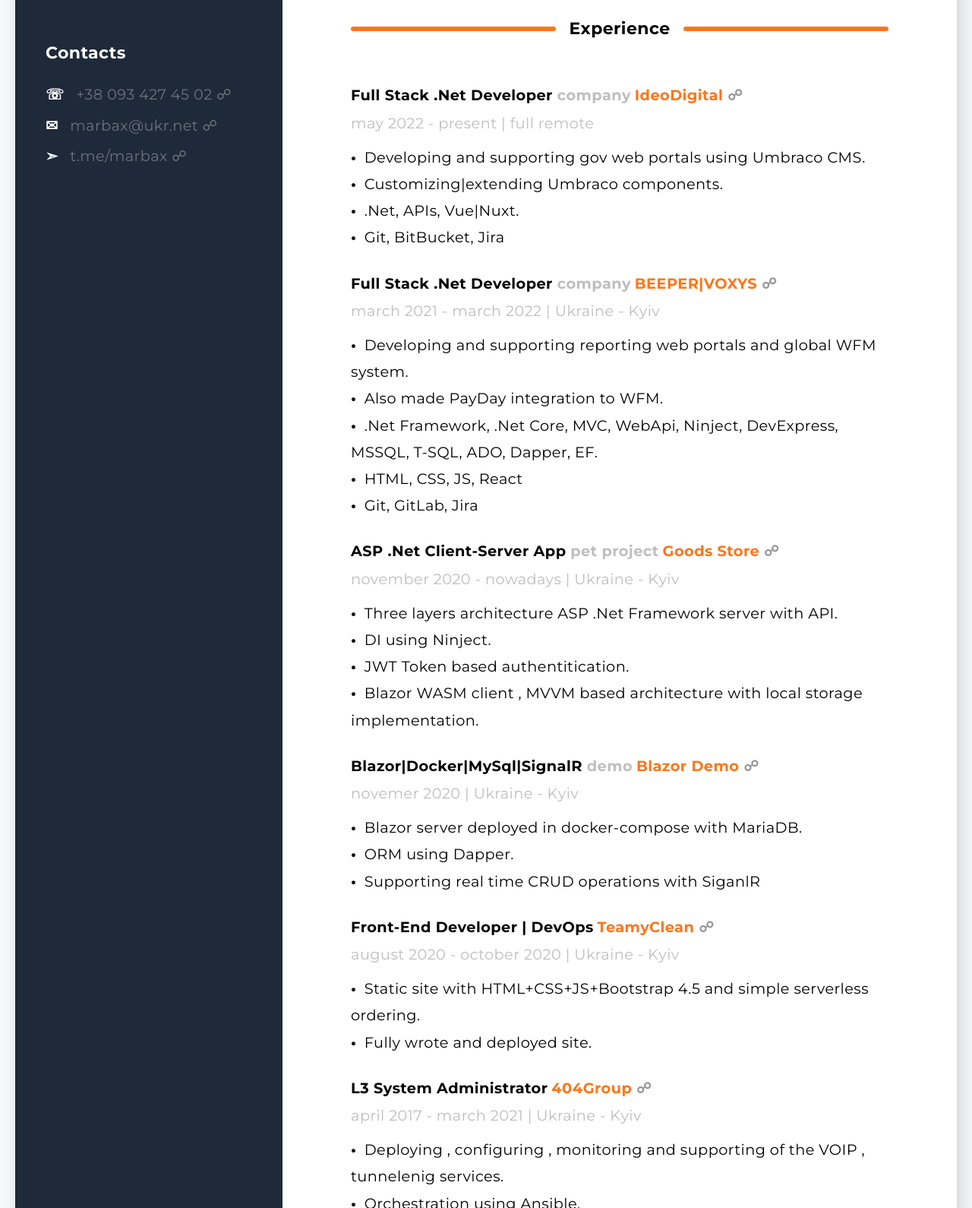
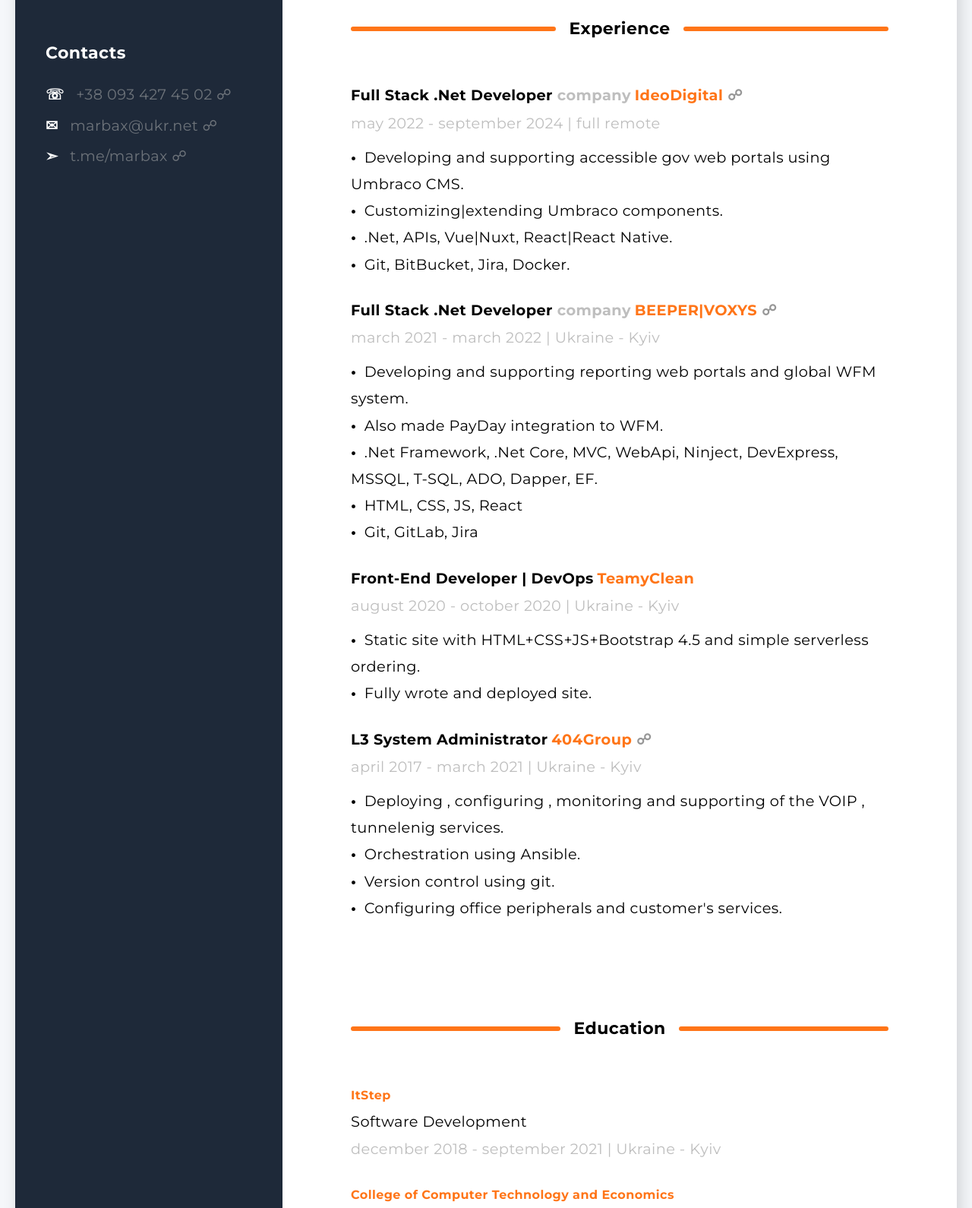
Before and after one commit to Marbax/CV, a plain HTML site: page index.html in a window 1280 px wide. Shown: the part 338-1928 px from the top of the page at 76% size. Drawn offline with Linux system fonts and the light colour scheme.

Commit message:
prefire update

```diff
--- a/index.html
+++ b/index.html
@@ -97,12 +97,12 @@
                             <span>Full Stack .Net Developer <span class="muted-text">company</span></span>
                             <a href="https://www.ideo-digital.com/" target="_blank"><span class="orangeColor">IdeoDigital</span></a>
                         </h4>
-                        <div class="timePlace"><span>may 2022 - present</span> | <span>full remote</span></div>
+                        <div class="timePlace"><span>may 2022 - september 2024</span> | <span>full remote</span></div>
                         <ul>
-                            <li>Developing and supporting gov web portals using Umbraco CMS.</li>
+                            <li>Developing and supporting accessible gov web portals using Umbraco CMS.</li>
                             <li>Customizing|extending Umbraco components.</li>
-                            <li>.Net, APIs, Vue|Nuxt.</li>
-                            <li>Git, BitBucket, Jira</li>
+                            <li>.Net, APIs, Vue|Nuxt, React|React Native.</li>
+                            <li>Git, BitBucket, Jira, Docker.</li>
                         </ul>
                     </div>
                     <div>
@@ -121,32 +121,7 @@
                     </div>
                     <div>
                         <h4>
-                            <span>ASP .Net Client-Server App <span class="muted-text">pet project</span></span>
-                            <a href="https://github.com/Marbax/GoodsStore" target="_blank"><span class="orangeColor">Goods Store</span></a>
-                        </h4>
-                        <div class="timePlace"><span>november 2020 - nowadays</span> | <span>Ukraine - Kyiv</span></div>
-                        <ul>
-                            <li>Three layers architecture ASP .Net Framework server with API.</li>
-                            <li>DI using Ninject.</li>
-                            <li>JWT Token based authentitication.</li>
-                            <li>Blazor WASM client , MVVM based architecture with local storage implementation.</li>
-                        </ul>
-                    </div>
-                    <div>
-                        <h4>
-                            <span>Blazor|Docker|MySql|SignalR <span class="muted-text">demo</span></span>
-                            <a href="https://github.com/Marbax/BlazorMysqlDemo" target="_blank"><span class="orangeColor">Blazor Demo</span></a>
-                        </h4>
-                        <div class="timePlace"><span>novemer 2020</span> | <span>Ukraine - Kyiv</span></div>
-                        <ul>
-                            <li>Blazor server deployed in docker-compose with MariaDB.</li>
-                            <li>ORM using Dapper.</li>
-                            <li>Supporting real time CRUD operations with SiganlR</li>
-                        </ul>
-                    </div>
-                    <div>
-                        <h4>
-                            <span>Front-End Developer | DevOps</span> <a href="https://teamyclean.com" target="_blank"><span class="orangeColor">TeamyClean</span></a>
+                            <span>Front-End Developer | DevOps</span> <span class="orangeColor">TeamyClean</span>
                         </h4>
                         <div class="timePlace"><span>august 2020 - october 2020</span> | <span>Ukraine - Kyiv</span></div>
                         <ul>
```
